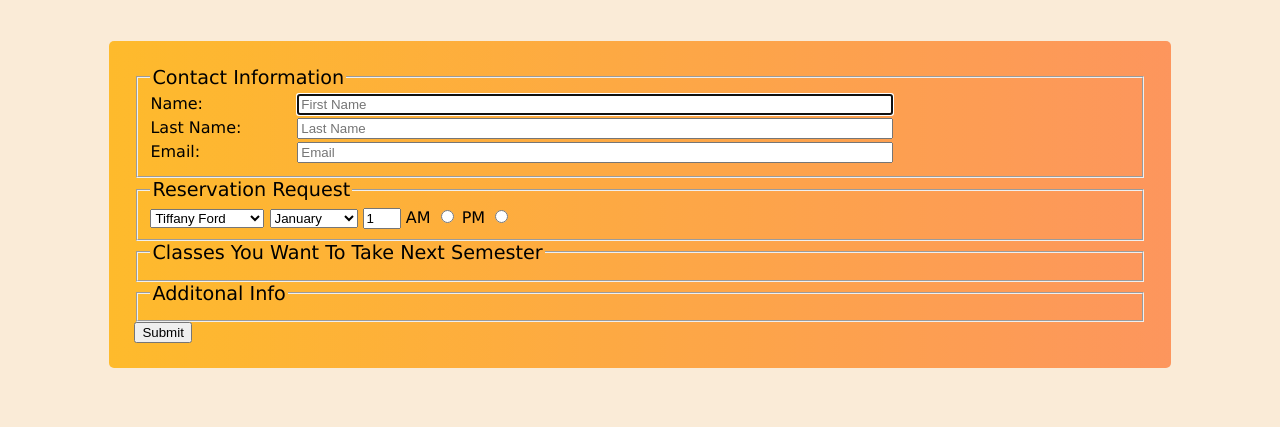
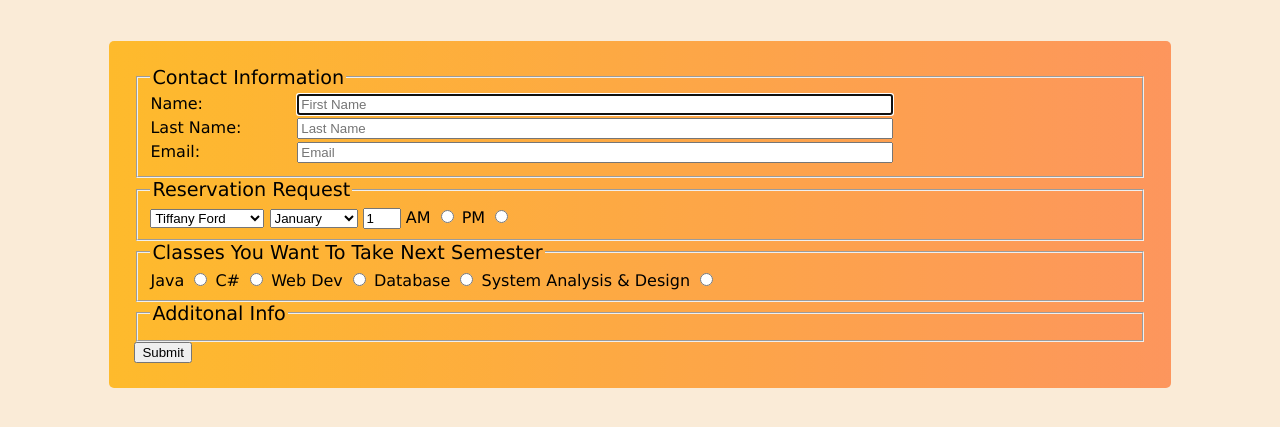
Before and after one commit to jessica5254/Registration, a plain HTML site: page index.html in a window 1280 px wide. Shown: the part 87-514 px from the top of the page. Drawn offline with Linux system fonts and the light colour scheme.

Commit message:
Added classes options to form.

```diff
--- a/index.html
+++ b/index.html
@@ -66,6 +66,26 @@
               </fieldset>
              <fieldset>
                 <legend>Classes You Want To Take Next Semester</legend>
+                <label>
+                    Java
+                    <input type="radio" name="Java" value="Java" >
+                </label>
+                <label>
+                    C#
+                    <input type="radio" name="c#" value="c#" >
+                </label>
+                <label>
+                    Web Dev
+                    <input type="radio" name="Web Dev" value="Web Dev" >
+                </label>
+                <label>
+                    Database
+                    <input type="radio" name="Database" value="Database" >
+                </label>
+                <label>
+                    System Analysis &amp; Design
+                    <input type="radio" name="System Analysis & Design" value="System Analysis & Design" >
+                </label>
              </fieldset>
              <fieldset>
                 <legend>Additonal Info</legend>
```
